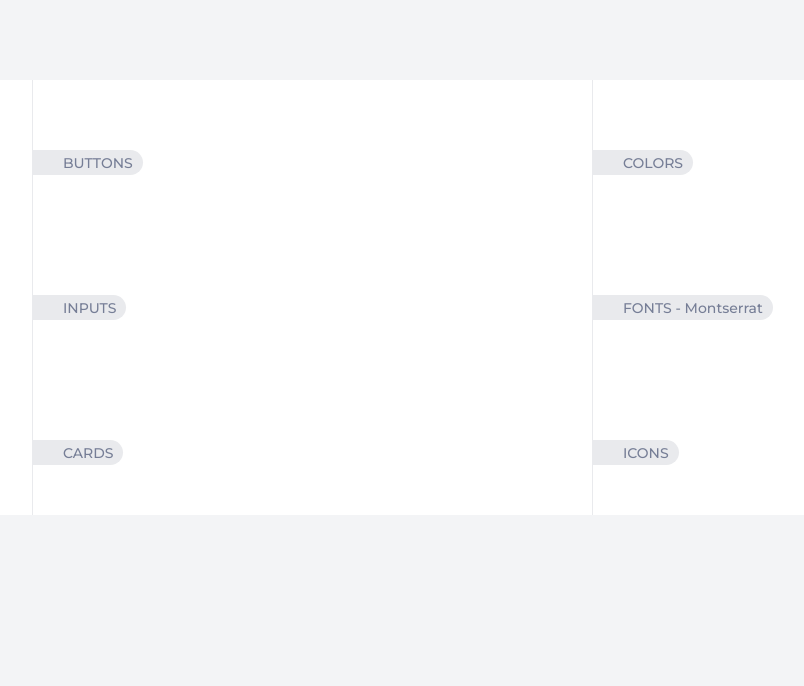
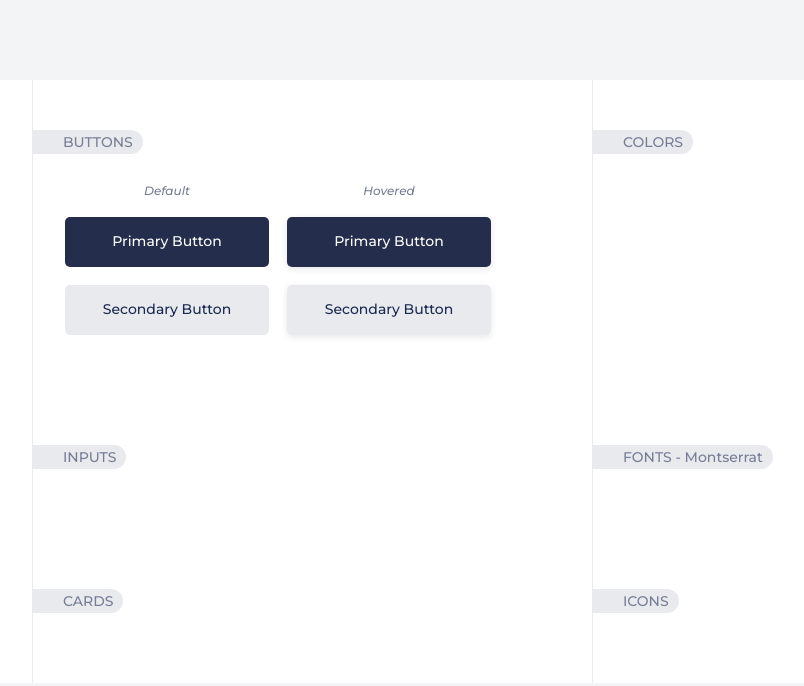
Before and after one commit to Yoona8/i-code-this, a plain HTML site: page roadmap/style-guide/index.html in a window 1280 px wide. Shown: the whole page, without its empty margins (48-852 px from the left). Drawn offline with Linux system fonts and the light colour scheme.

Commit message:
feature: Add buttons block

```diff
--- a/roadmap/style-guide/index.html
+++ b/roadmap/style-guide/index.html
@@ -5,8 +5,10 @@
   <title>Title</title>
   <link rel="preconnect" href="https://fonts.googleapis.com">
   <link rel="preconnect" href="https://fonts.gstatic.com" crossorigin>
+  <link rel="preconnect" href="https://fonts.googleapis.com">
+  <link rel="preconnect" href="https://fonts.gstatic.com" crossorigin>
   <link
-    href="https://fonts.googleapis.com/css2?family=Montserrat:wght@500;700&family=Open+Sans:wght@400;700;800&display=swap"
+    href="https://fonts.googleapis.com/css2?family=Montserrat:ital,wght@0,500;0,700;1,500&display=swap"
     rel="stylesheet"
   >
   <link rel="stylesheet" href="styles.css">
@@ -16,6 +18,34 @@
   <h1 class="visually-hidden">UI design</h1>
   <article class="ui-block">
     <h2 class="ui-block__title">Buttons</h2>
+    <table class="ui-block__content">
+      <thead>
+        <tr>
+          <th class="ui-block__cell summary">Default</th>
+          <th class="ui-block__cell summary">Hovered</th>
+        </tr>
+      </thead>
+      <tbody>
+        <tr>
+          <td class="ui-block__cell">
+            <button class="button button--primary" type="button">Primary Button</button>
+          </td>
+          <td class="ui-block__cell">
+            <button class="button button--primary" type="button" hovered>
+              Primary Button
+            </button>
+          </td>
+        </tr>
+        <tr>
+          <td class="ui-block__cell">
+            <button class="button button--secondary" type="button">Secondary Button</button>
+          </td>
+          <td class="ui-block__cell">
+            <button class="button button--secondary" type="button" hovered>Secondary Button</button>
+          </td>
+        </tr>
+      </tbody>
+    </table>
   </article>
   <article class="ui-block">
     <h2 class="ui-block__title">Colors</h2>
--- a/roadmap/style-guide/styles.css
+++ b/roadmap/style-guide/styles.css
@@ -9,6 +9,7 @@
   --color-title-1: #1A2950;
   --color-text-0: #1A2950;
   --color-text-1: #767E96;
+  --color-text-contrast: #FFFFFF;
 }
 
 html,
@@ -18,6 +19,9 @@ body {
 }
 
 body {
+  font-weight: 500;
+  font-size: 12px;
+  line-height: 1.2145;
   font-family: 'Montserrat', Arial, sans-serif;
 }
 
@@ -47,13 +51,13 @@ body {
 }
 
 .ui-block {
-  padding: clamp(20px, 10vh, 70px) 0 clamp(20px, 10vh, 50px);
+  padding: clamp(20px, 10vh, 50px) 0;
   border-left: 1px solid var(--color-bg-1);
 }
 
 .ui-block__title {
   display: inline-block;
-  margin: 0;
+  margin: 0 0 20px;
   padding: 4px 10px 3px 30px;
   font-weight: 500;
   font-size: 14px;
@@ -67,3 +71,47 @@ body {
 .ui-block__title-description {
   text-transform: capitalize;
 }
+
+.ui-block__content {
+  padding-left: calc(30px - 8px);
+}
+
+.ui-block__cell {
+  padding: 8px;
+}
+
+.summary {
+  font-weight: 500;
+  font-size: 12px;
+  font-style: italic;
+  color: var(--color-text-1);
+}
+
+.button {
+  display: block;
+  min-width: 204px;
+  margin: 0;
+  padding: 16px 20px 17px;
+  font: inherit;
+  font-weight: 500;
+  font-size: 14px;
+  background-color: transparent;
+  border: 0;
+  border-radius: 5px;
+  transition: box-shadow 0.1s ease-in-out;
+}
+
+.button--primary {
+  color: var(--color-text-contrast);
+  background-color: var(--color-bg-0);
+}
+
+.button--secondary {
+  color: var(--color-text-0);
+  background-color: var(--color-bg-1);
+}
+
+.button:hover,
+.button[hovered] {
+  box-shadow: 0 2px 7px 0 rgba(0, 0, 0, 0.1);
+}
```
